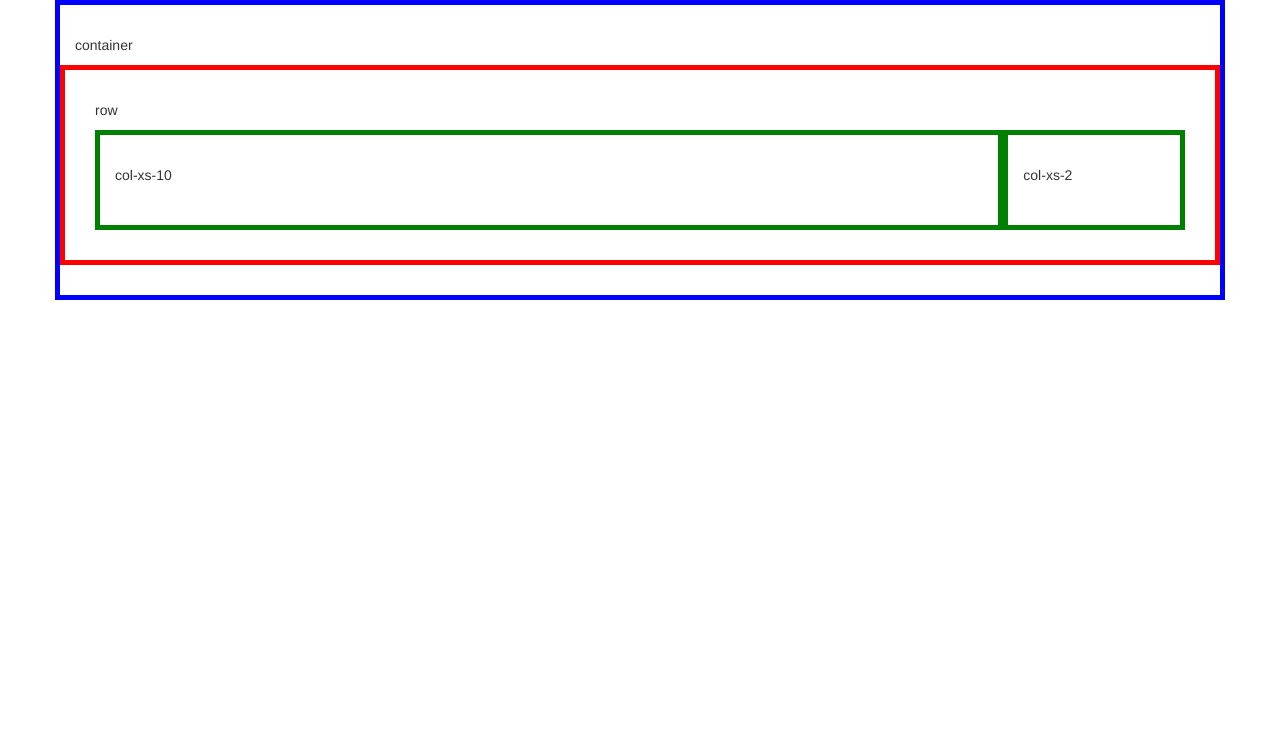
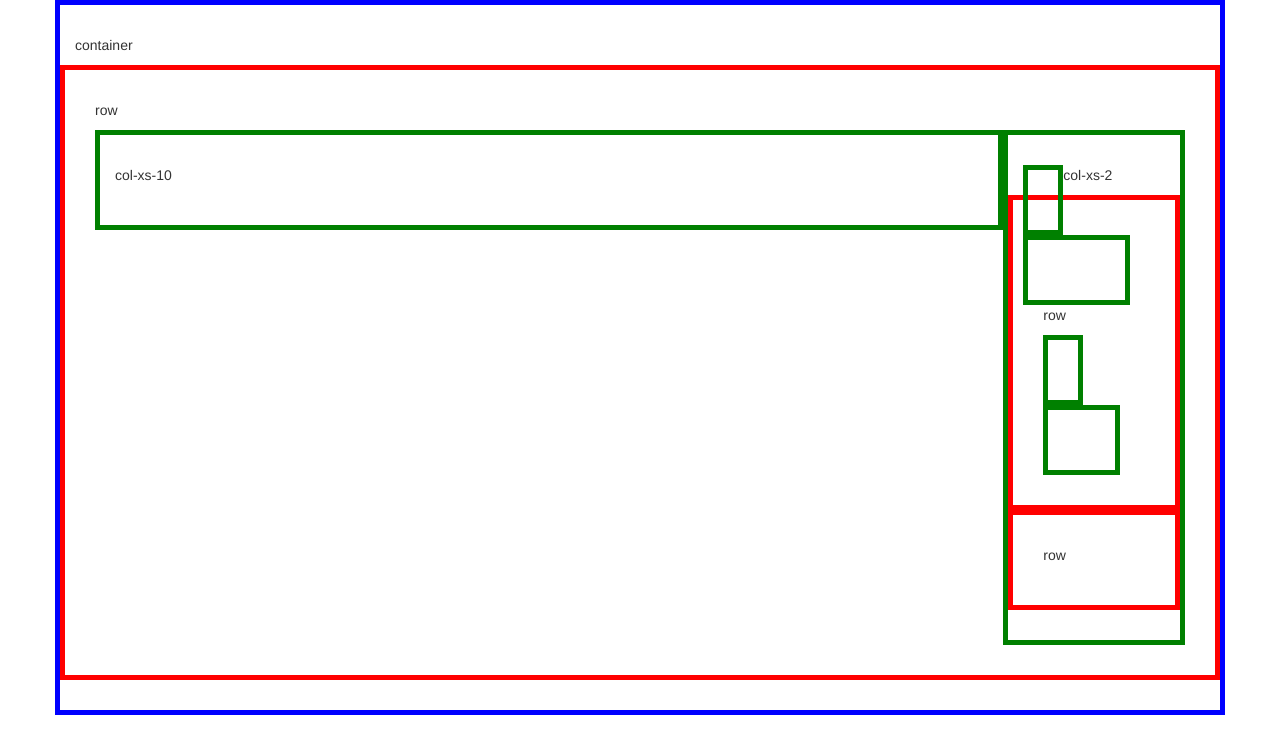
Before and after one commit to nareg-agopian/NAREGA-PORFOLIO2, a plain HTML site: page public_html/index.html in a window 1280 px wide. Drawn offline with Linux system fonts and the light colour scheme.

Commit message:
initial commit

```diff
--- a/public_html/index.html
+++ b/public_html/index.html
@@ -22,7 +22,17 @@ and open the template in the editor.
                 <p>col-xs-10</p>
             </div>
             <div class="col-xs-2">
+                <div class="col-xs-3"></div>
+                <div class="col-xs-9"></div>
                 <p>col-xs-2</p>
+                <div class="row">
+                    <p>row</p>
+                <div class="col-xs-3"></div>
+                <div class="col-xs-9"></div>
+                </div>
+                <div class="row">
+                    <p>row</p>
+                </div>
             </div>
             </div>
         </div>
```
